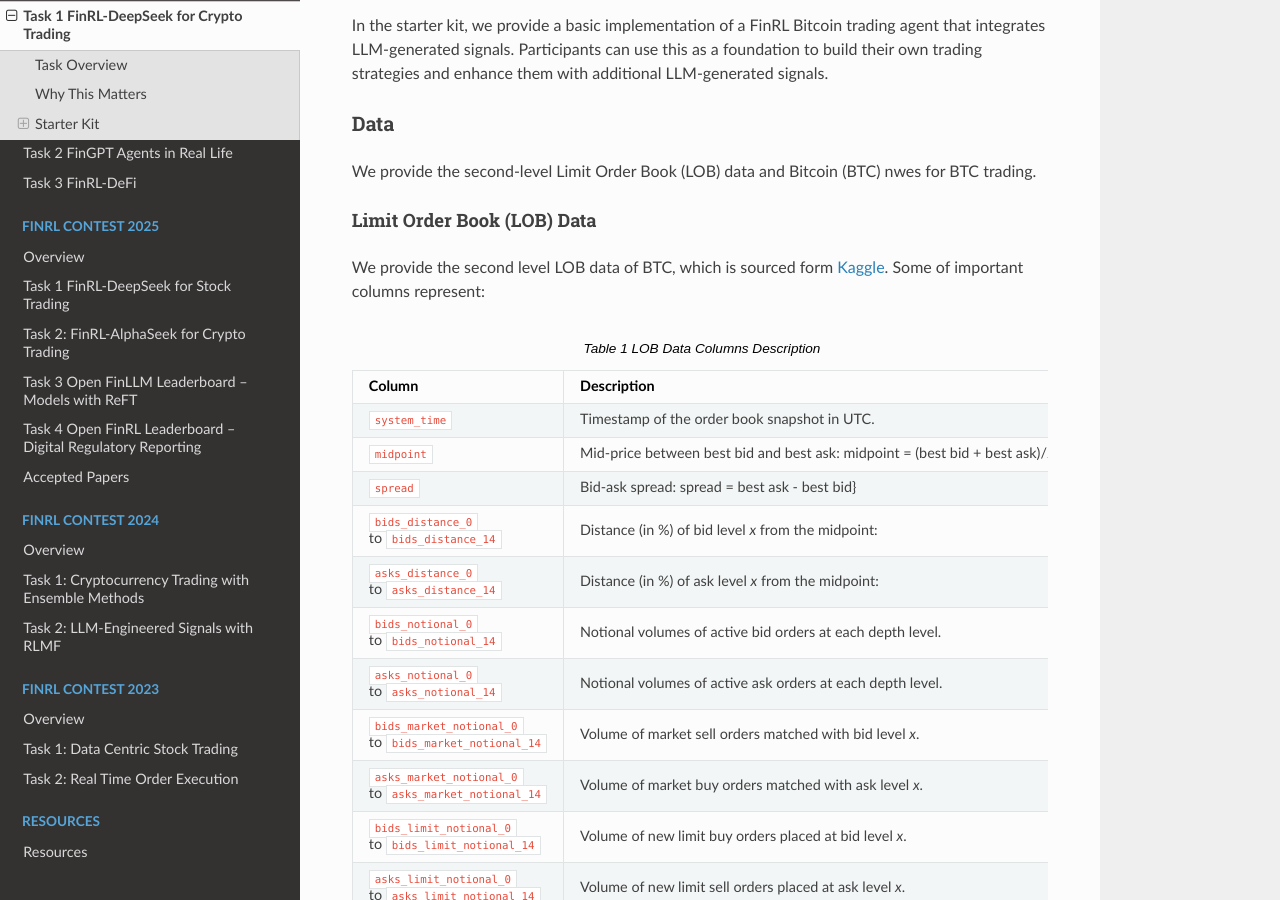
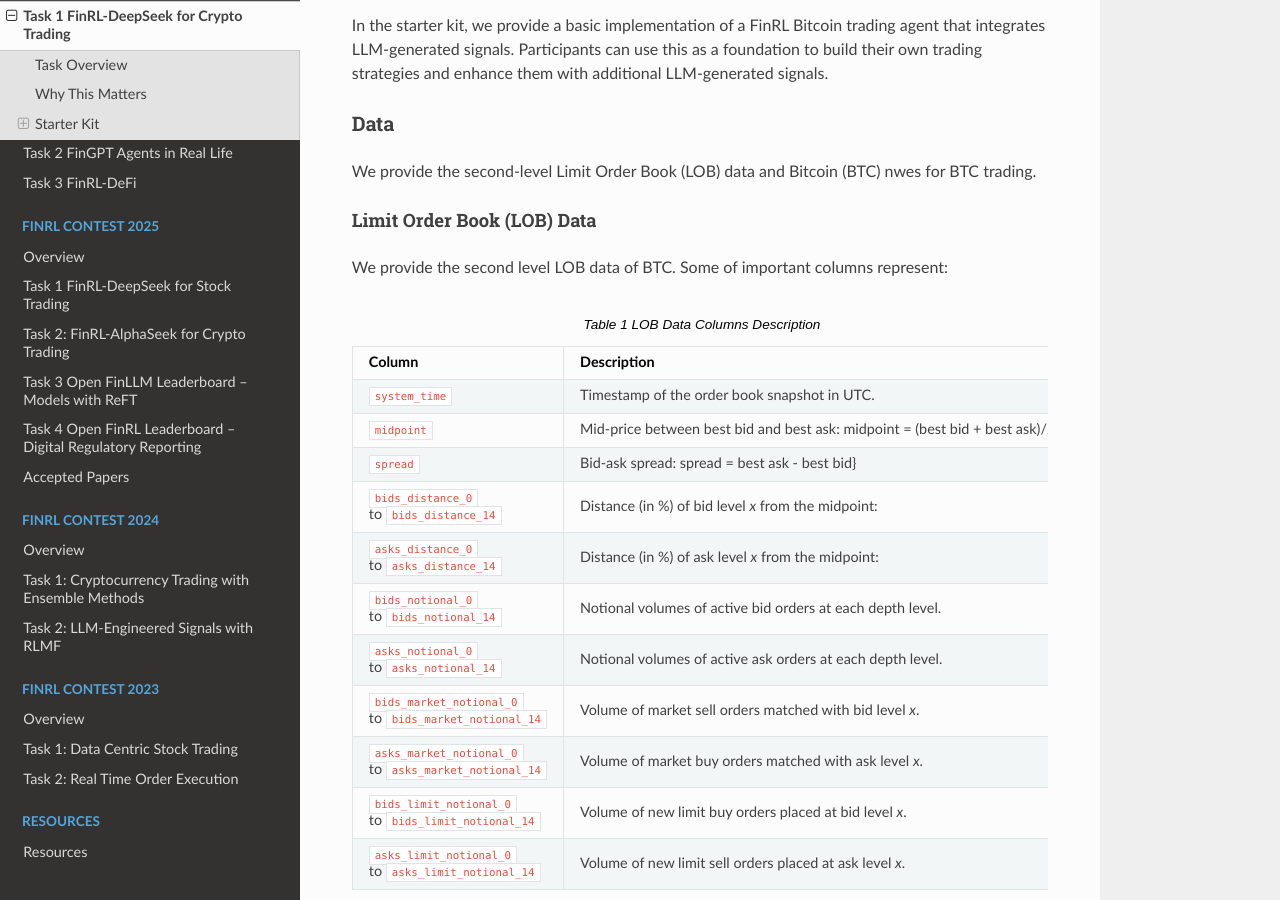
Before and after one commit to Xingyu025/FinAI-Contest, a Sphinx documentation site: the page built from docs/source/finai2025/task1.rst, in a window 1280 px wide and 900 px high, scrolled down 650 px. Built offline with Sphinx 7.4.7 and the Read the Docs theme 3.1.0, drawn with Linux system fonts in a browser that asks for light colours; some of the changed text lies outside the part shown.

Commit message:
Update task1.rst

```diff
--- a/docs/source/finai2025/task1.rst
+++ b/docs/source/finai2025/task1.rst
@@ -21,7 +21,7 @@ We provide the second-level Limit Order Book (LOB) data and Bitcoin (BTC) nwes f
 
 Limit Order Book (LOB) Data
 ~~~~~~~~~~~~~~~~~~~~~~~~~~~~~~
-We provide the second level LOB data of BTC, which is sourced form `Kaggle <https://www.kaggle.com/datasets/martinsn/high-frequency-crypto-limit-order-book-data?resource=download&select=BTC_1sec.csv>`_. Some of important columns represent:
+We provide the second level LOB data of BTC. Some of important columns represent:
 
 .. list-table:: LOB Data Columns Description
    :header-rows: 1
```
Also changed, not shown: other parts of docs/source/finai2025/task1.rst (+3 -3 lines).
